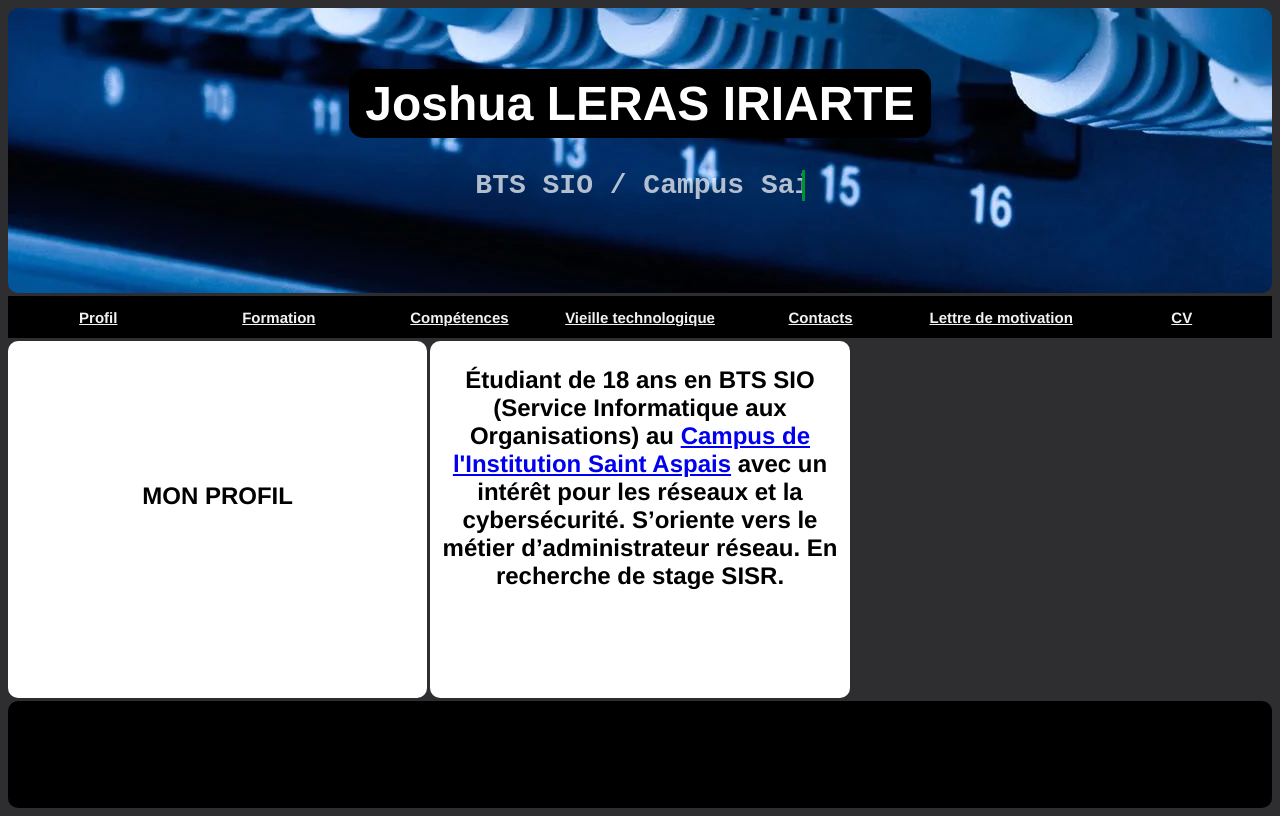
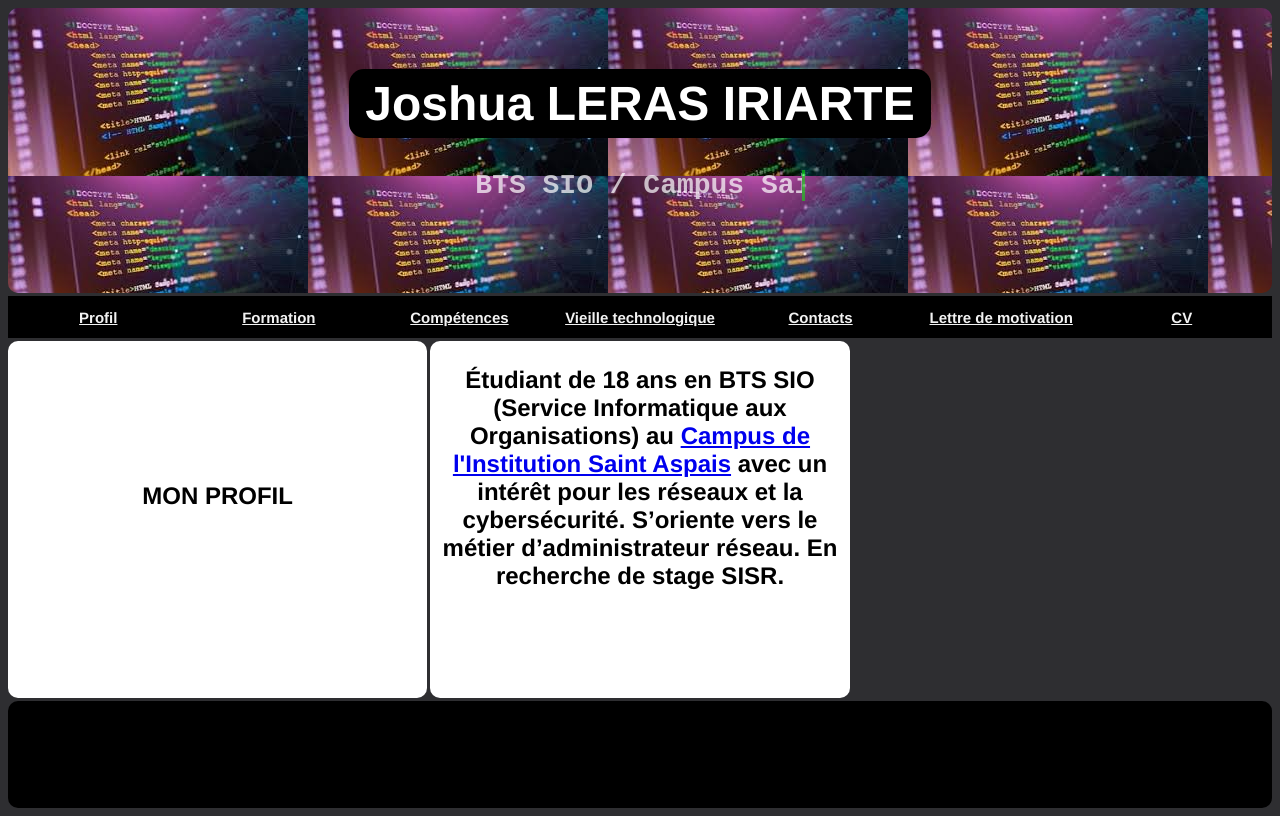
Before and after one commit to Pidgeyy/portfolio, a plain HTML site: page index.html in a window 1280 px wide. Drawn offline with Linux system fonts and the light colour scheme.

Commit message:
Add files via upload

```diff
--- a/style.css
+++ b/style.css
@@ -43,7 +43,7 @@ body {
 
 /*Cases grid*/
 header {
-  background-image: url('portfolio4.webp');
+  background-image: url('portfolio5.jpg');
   grid-area: header;
   text-align: center;
   font-size: 25px;
```
Also changed, not shown: portfolio5.jpg (added).
